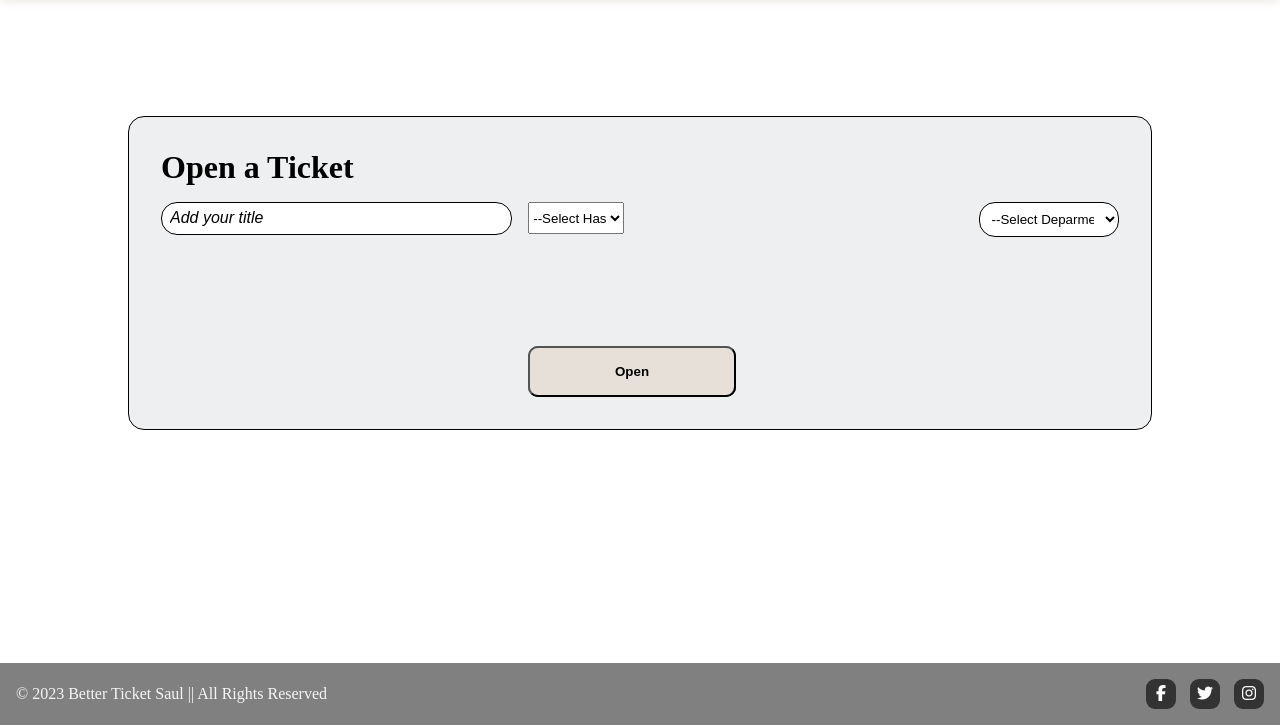
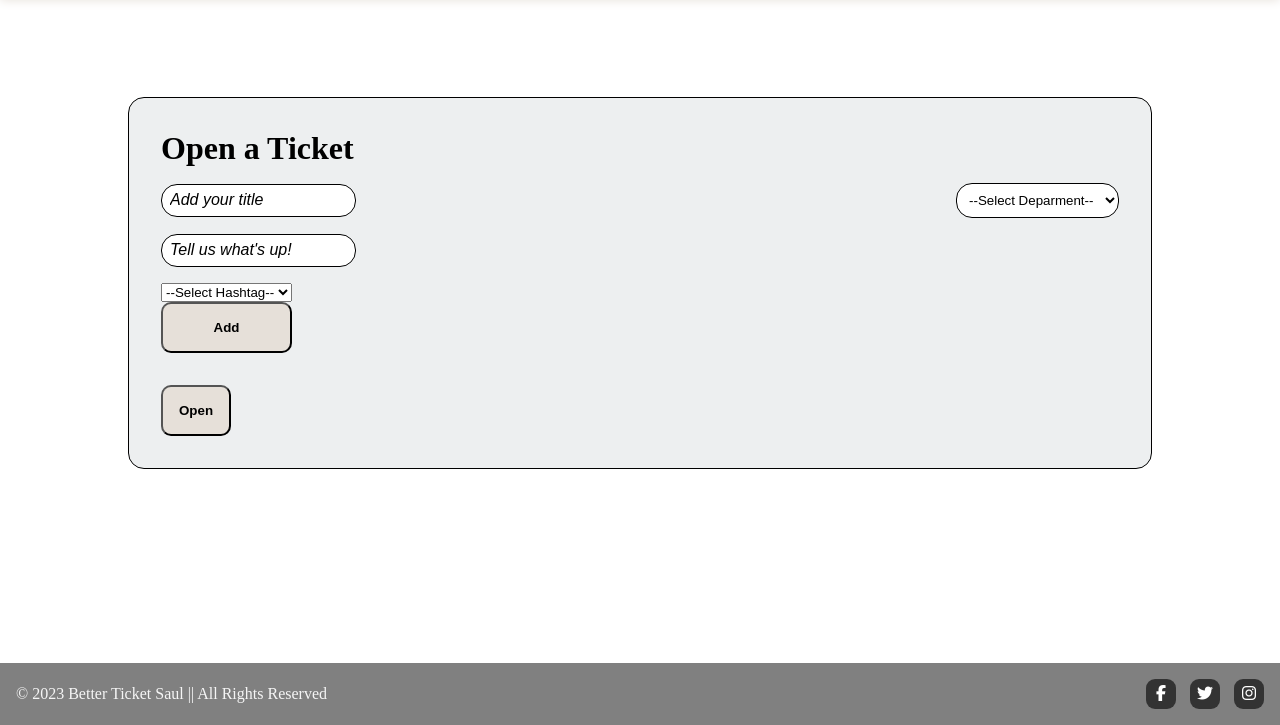
Before and after one commit to sirkotal/Better-Ticket-Saul, a PHP site: page /create_ticket.php in a window 1280 px wide. Shown: the part 75-800 px from the top of the page. Run offline with PHP 8.4, Linux system fonts and the light colour scheme; some libraries are stand-ins or nearby versions.

Commit message:
Fixed the issue with the Open/Add buttons

```diff
--- a/create_ticket.php
+++ b/create_ticket.php
@@ -17,6 +17,7 @@
   <section id="open">
     <h1>Open a Ticket</h1>
     <form type="Submit">
+      <div class="create-first">
         <label id="title">
           <input type="text" name="title" placeholder="Add your title">
         </label>
@@ -29,6 +30,10 @@
             <option value="billing">Billing</option>
           </select>
         </label>
+      </div>
+      <input id="ticket-text" name="hashtag" type="text" placeholder="Tell us what's up!">
+      <div class="create-second">
+        <div class="hash-selection">
           <select id="hashtag-selector" name="hashtag">
             <option selected hidden>--Select Hashtag--</option>
             <option value="#yes">#yes</option>
@@ -37,7 +42,9 @@
             <option value="#why">#why</option>
           </select>
           <button type="button" id="add-hashtag">Add</button>
+        </div>
         <div id="hashtag-container"></div>
+      </div>
       <button formaction="#" formmethod="post">Open</button>
     </form>
   </section>
--- a/style/create_ticket.css
+++ b/style/create_ticket.css
@@ -32,16 +32,11 @@
 }
 
 #open form {
-    display: grid;
     padding: 1em;
     gap: 1em;
-    grid-template-columns: [start] 1fr [firstquarter] 10% [middle] 10% [thirdquarter] 0.6fr [department] 0.4fr [end];
-    grid-template-rows: [start] 2rem [hashtag] 5rem [open] auto [end];
 }
 
 #open button {
-    grid-column: firstquarter / thirdquarter;
-    grid-row: open / end;
     background-color: #e6e0d9;
     border-radius: 10px;
     color: black;
@@ -56,12 +51,6 @@
     transition: 1s;
 }
 
-#open #title {
-    grid-column: start / firstquarter;
-    grid-row: start / hashtag;
-
-}
-
 #open #title input {
     padding: 0.5rem;
     border: 0.1rem solid black;
@@ -69,12 +58,7 @@
     width: 100%;
 }
 
-#open #department {
-    grid-column: department / end;
-    grid-row: start / hashtag;
-}
-
-#open #department select {
+#open #department select, #open #hashtags select {
     background-color: white;
     border: 0.1rem solid black;
     border-radius: 1rem;
@@ -84,12 +68,11 @@
 
 }
 
-#open #hashtag {
-    grid-column: start / end;
-    grid-row: hashtag / open;
+#open #ticket-text {
     border: 0.1rem solid black;
     border-radius: 1rem;
     padding: 0.5rem;
+    margin-bottom: 1rem;
 }
 
 #open input::placeholder {
@@ -97,3 +80,26 @@
     font-size: 1rem;
     font-style: italic;
 }
+
+#hashtag-container {
+    background-color: white;
+}
+
+.create-first {
+    display: flex;
+    justify-content: space-between;
+    align-items: center;
+    margin-bottom: 1rem;
+}
+
+.create-second {
+    display: flex;
+    align-items: center;
+    margin-bottom: 1rem;
+}
+
+.hash-selection {
+    display: flex;
+    flex-direction: column;
+    margin-bottom: 1rem;
+}
```
Lines whose indentation alone changed are shown as unchanged.
